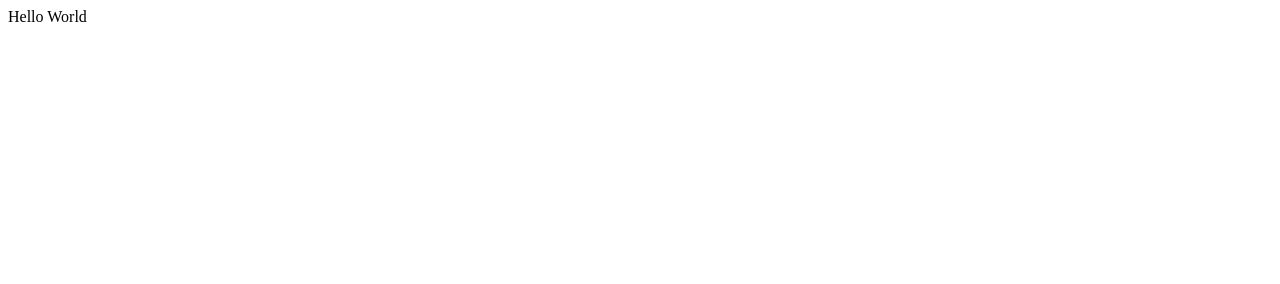
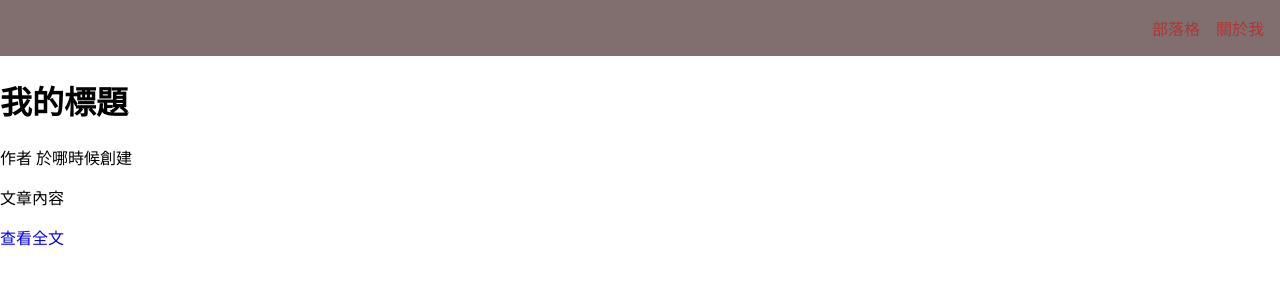
Before and after one commit to h22137378/h22137378.github.io, a plain HTML site: page index.html in a window 1280 px wide. Drawn offline with Linux system fonts and the light colour scheme.

Commit message:
完成導覽條

```diff
--- a/index.css
+++ b/index.css
@@ -0,0 +1,36 @@
+html, ul, body{
+    padding: 0;
+    margin: 0;
+
+}
+ul{
+    list-style-type: none;
+}
+a{
+    text-decoration: none;
+}
+
+nav{
+    background-color: rgb(129, 111, 111);
+    display:flex;
+    justify-content: space-between;
+    padding-top: 1em;
+    padding-bottom: 1em;
+}
+
+/* . link下的ul */
+.links ul{
+    display: flex;
+}
+
+.links ul li{
+    margin-right: 1em;
+}
+
+.links ul li a{
+    color: rgb(172, 54, 54);
+}
+.links ul li a:hover{
+    color:white;
+    font-weight:bold;
+}
--- a/index.html
+++ b/index.html
@@ -7,6 +7,28 @@
     <link rel="stylesheet" href="index.css">
 </head>
 <body>
-    Hello World
+    <!--上方導覽條-->
+    <nav>
+        <div class="logo"></div>
+        <div class="links">
+            <ul>
+                <li><a href="#">部落格</a></li>
+                <li><a href="#">關於我</a></li>
+            </ul>
+        </div>
+    </nav>
+    <!--文章區-->
+    <main class="main">
+        <div class="article">
+            <h1>我的標題</h1>
+            <div class="article-info">
+                <span class="author">作者</span>
+                <span class="created-at">於哪時候創建</span>
+            </div>
+            <p>文章內容</p>
+            <a href="#">查看全文</a>
+        </div>
+    </main>
+
 </body>
 </html>
```
